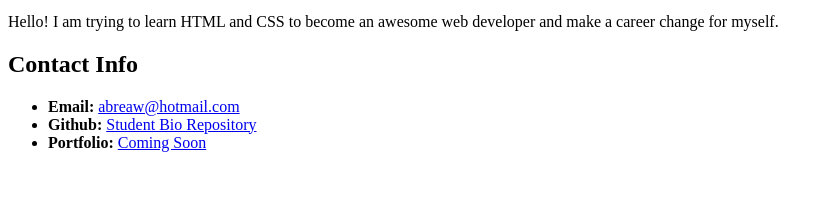
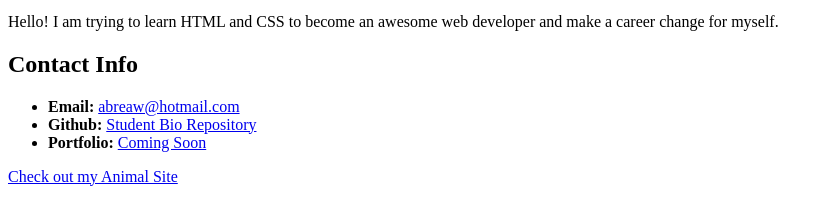
Before and after one commit to abreaw/abreaw.github.io, a plain HTML site: page index.html in a window 1280 px wide. Shown: the part 148-372 px from the top of the page, without its empty margins (0-833 px from the left). Drawn offline with Linux system fonts and the light colour scheme.

Commit message:
added a link to my animal site

```diff
--- a/index.html
+++ b/index.html
@@ -28,6 +28,10 @@
 	</ul>
 
 	</section>
+
+	<div>
+		<a href="https://abreaw.github.io/animalsite/">Check out my Animal Site</a>
+	</div>
 	</div>
 </body>
 </html>
```
